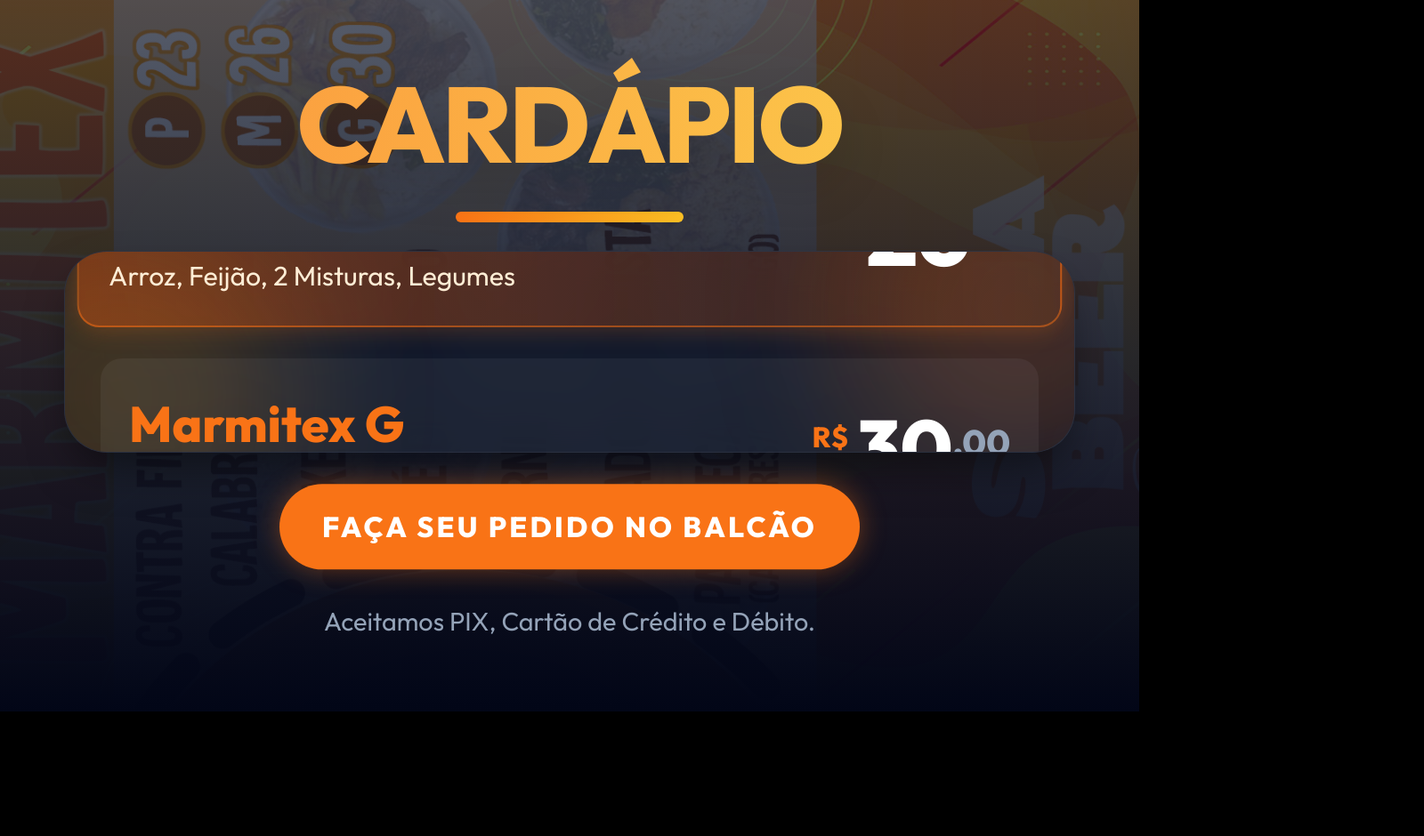
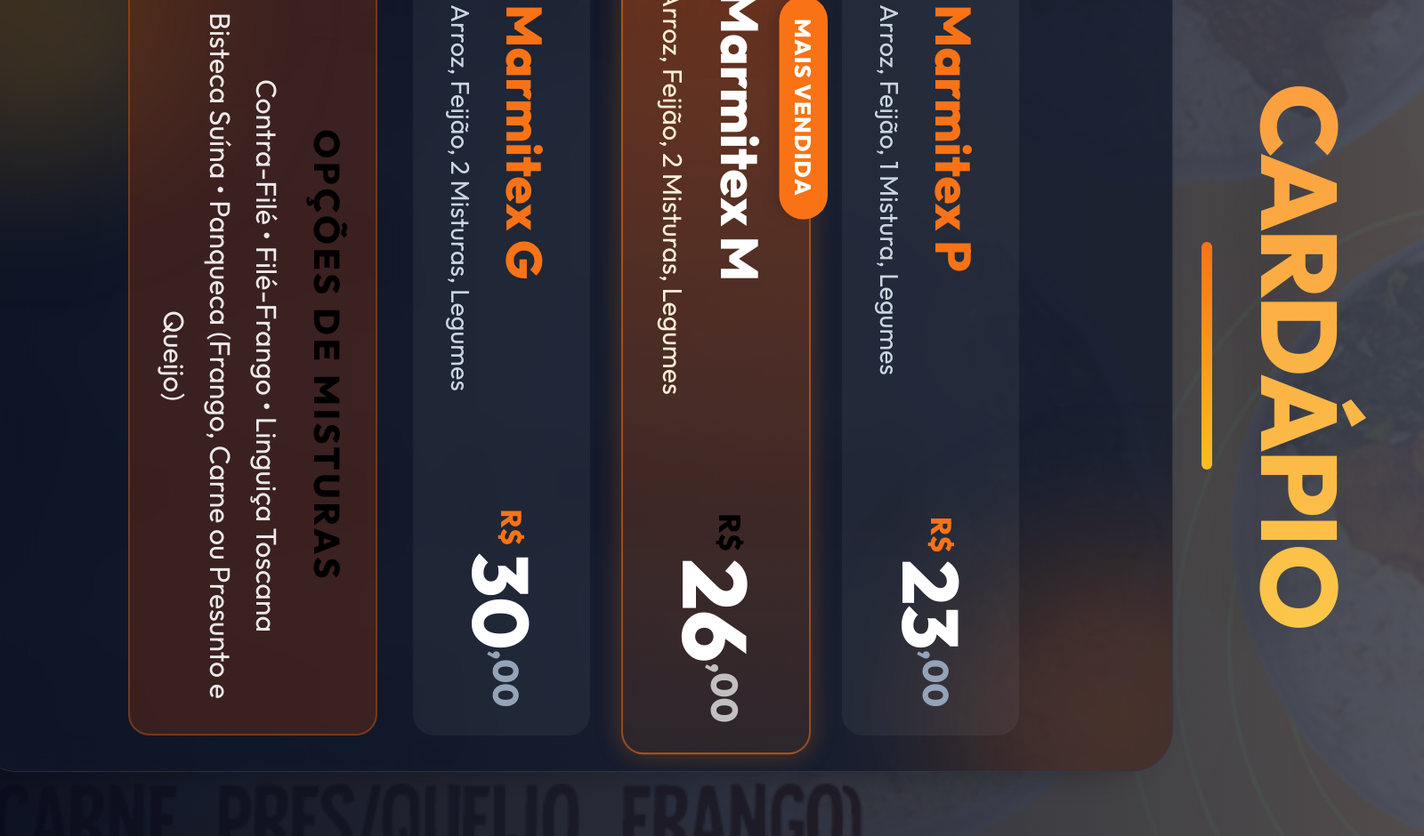
Before and after one commit to Prometheusz2020/cardapiotvbox, a website: page index.html in a window 1280 px wide. Shown: the whole page at 89% size, 1600 px wide, since content can reach past the window. Before the commit the page ends 800 px from the top, so only its background shows below. Drawn offline with Linux system fonts and the light colour scheme.

Commit message:
Fix: Restaura a rotação 90deg e os tamanhos fixos 1080x1920 que funcionam corretamente na TV Box

```diff
--- a/index.html
+++ b/index.html
@@ -21,11 +21,13 @@
 
         .tv-screen {
             /*
-               A tela já está configurada como em pé no sistema.
-               Então usamos 100vw e 100vh normalmente, sem rotacionar no CSS.
+               A TV Box envia sinal paisagem (1920x1080) para a TV em pé.
+               Desenhamos o painel 1080x1920 e rotacionamos 90 graus para preencher.
             */
-            width: 100vw;
-            height: 100vh;
+            width: 1080px;
+            height: 1920px;
+            transform: rotate(90deg); /* Use -90deg se ficar de cabeça para baixo */
+            position: relative;
             background-color: #0f172a;
             overflow: hidden;
             display: flex;
```
Also changed, not shown: dist/index.html.
